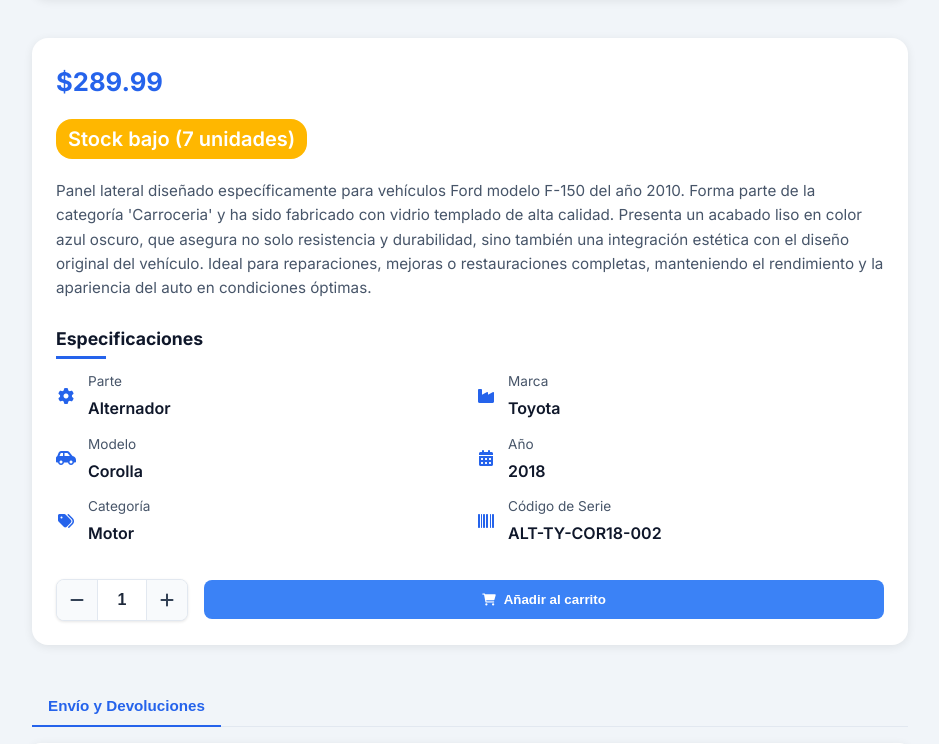
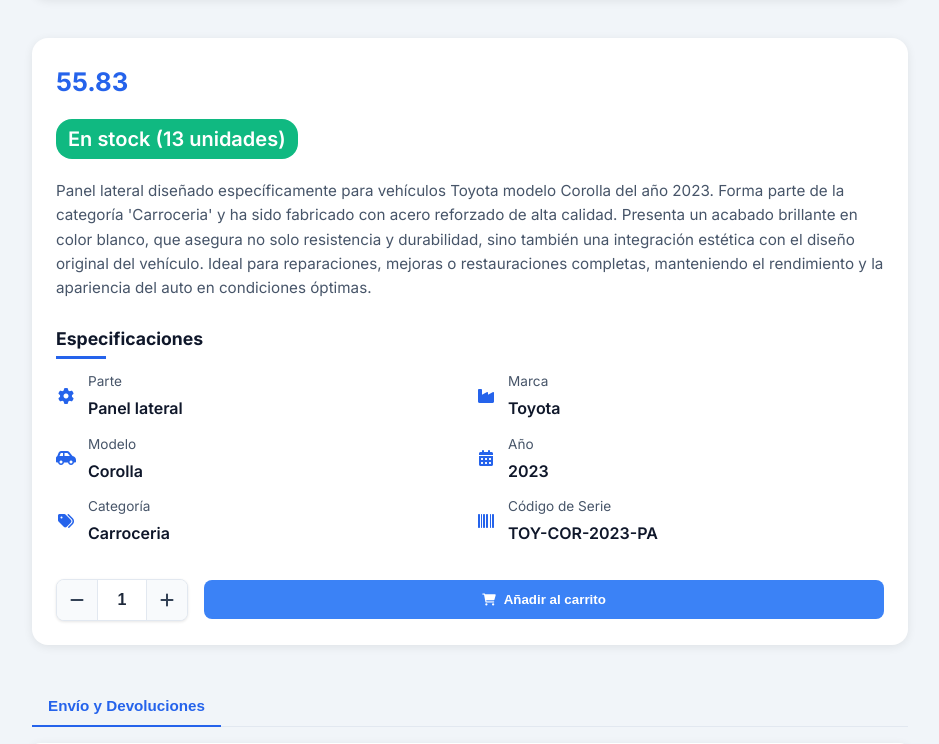
Before and after one commit to yonielvegas/Rastro-Autos, a PHP site: page /public/detalle_partes.php?id=2 in a window 1280 px wide. Shown: the part 775-1519 px from the top of the page, without its empty margins (170-1109 px from the left). Run offline with PHP 8.4, Linux system fonts and the light colour scheme; the visitor is signed in with stand-in values (Sample User, id 1); data comes from the database, SQL or seed files in the repository; some libraries are stand-ins or nearby versions.

Commit message:
Cargar dinamicamente la informacion detallada de las piezas

```diff
--- a/public/detalle_partes.php
+++ b/public/detalle_partes.php
@@ -1,8 +1,19 @@
 <?php
 include('navbar.php');
 
-// Aquí defines la cantidad real de stock (puede venir de base de datos)
-$stockCantidad = 7; // Ejemplo: cambia a 3, 8, 12 o 0 para probar
+include('../clases/conexion.php');
+
+  if (isset($_GET['id'])) {
+    $id_parte = htmlspecialchars($_GET['id']);
+  } else {
+    echo "<script>alert('Marca y modelo no especificados.');</script>";
+    exit;
+  }
+
+  $db = new mod_db();
+  $detalles = $db->obtenerProducto($id_parte);
+  $stock = isset($detalles['cantidad_stock']) ? intval($detalles['cantidad_stock']) : 0;
+
 ?>
 <!DOCTYPE html>
 <html lang="es">
@@ -50,7 +61,7 @@ $stockCantidad = 7; // Ejemplo: cambia a 3, 8, 12 o 0 para probar
       <a href="javascript:history.back()" class="back-button">
         <i class="fas fa-arrow-left"></i> Volver
       </a>
-      <h1 class="detail-title">Alternador Premium Toyota Corolla</h1>
+      <h1 class="detail-title"><?php echo $detalles['nombre']  ?></h1>
     </div>
   </section>
 
@@ -60,13 +71,15 @@ $stockCantidad = 7; // Ejemplo: cambia a 3, 8, 12 o 0 para probar
     </div>
 
     <div class="detail-info">
-      <div class="detail-price">$289.99</div>
+      <div class="detail-price"><?php echo $detalles['precio'];?></div>
       <div class="detail-meta">
-        <span class="stock-badge" id="stockBadge">En stock (<?php echo $stockCantidad; ?> unidades)</span>
+        <span class="stock-badge" id="stockBadge">
+          <?= $stock > 0 ? "En stock ($stock unidades)" : "Sin stock disponible" ?>
+        </span>
       </div>
 
       <p class="detail-description">
-        Panel lateral diseñado específicamente para vehículos Ford modelo F-150 del año 2010. Forma parte de la categoría 'Carroceria' y ha sido fabricado con vidrio templado de alta calidad. Presenta un acabado liso en color azul oscuro, que asegura no solo resistencia y durabilidad, sino también una integración estética con el diseño original del vehículo. Ideal para reparaciones, mejoras o restauraciones completas, manteniendo el rendimiento y la apariencia del auto en condiciones óptimas.
+        <?php echo $detalles['descripcion'];?>
       </p>
 
       <h3 class="specs-title">Especificaciones</h3>
@@ -75,47 +88,47 @@ $stockCantidad = 7; // Ejemplo: cambia a 3, 8, 12 o 0 para probar
           <div class="spec-icon"><i class="fas fa-cog"></i></div>
           <div>
             <div class="spec-label">Parte</div>
-            <div class="spec-value">Alternador</div>
+            <div class="spec-value"><?php echo $detalles['nombre'];?></div>
           </div>
         </div>
         <div class="spec-item">
           <div class="spec-icon"><i class="fas fa-industry"></i></div>
           <div>
             <div class="spec-label">Marca</div>
-            <div class="spec-value">Toyota</div>
+            <div class="spec-value"><?php echo $detalles['marca'];?></div>
           </div>
         </div>
         <div class="spec-item">
           <div class="spec-icon"><i class="fas fa-car-side"></i></div>
           <div>
             <div class="spec-label">Modelo</div>
-            <div class="spec-value">Corolla</div>
+            <div class="spec-value"><?php echo $detalles['modelo'];?></div>
           </div>
         </div>
         <div class="spec-item">
           <div class="spec-icon"><i class="fas fa-calendar-alt"></i></div>
           <div>
             <div class="spec-label">Año</div>
-            <div class="spec-value">2018</div>
+            <div class="spec-value"><?php echo $detalles['anio'];?></div>
           </div>
         </div>
         <div class="spec-item">
           <div class="spec-icon"><i class="fas fa-tags"></i></div>
           <div>
             <div class="spec-label">Categoría</div>
-            <div class="spec-value">Motor</div>
+            <div class="spec-value"><?php echo $detalles['categoria'];?></div>
           </div>
         </div>
         <div class="spec-item">
           <div class="spec-icon"><i class="fas fa-barcode"></i></div>
           <div>
             <div class="spec-label">Código de Serie</div>
-            <div class="spec-value">ALT-TY-COR18-002</div>
+            <div class="spec-value"><?php echo $detalles['codigo_serie'];?></div>
           </div>
         </div>
       </div>
 
-      <?php if (isset($_SESSION['usuario'])): ?>
+      <?php if ($_SESSION['autenticado'] == 'SI'): ?>
       <div class="quantity-controls">
         <div class="quantity-selector">
           <button class="quantity-btn minus-btn" onclick="decrementQuantity()">
@@ -126,7 +139,7 @@ $stockCantidad = 7; // Ejemplo: cambia a 3, 8, 12 o 0 para probar
             id="cantidadProducto"
             class="quantity-input"
             min="1"
-            max="<?php echo $stockCantidad; ?>"
+            max="<?php echo $stock; ?>"
             value="1"
             onchange="validateQuantity()"
           />
```
Also changed, not shown: clases/conexion.php (+36 -0 lines).
